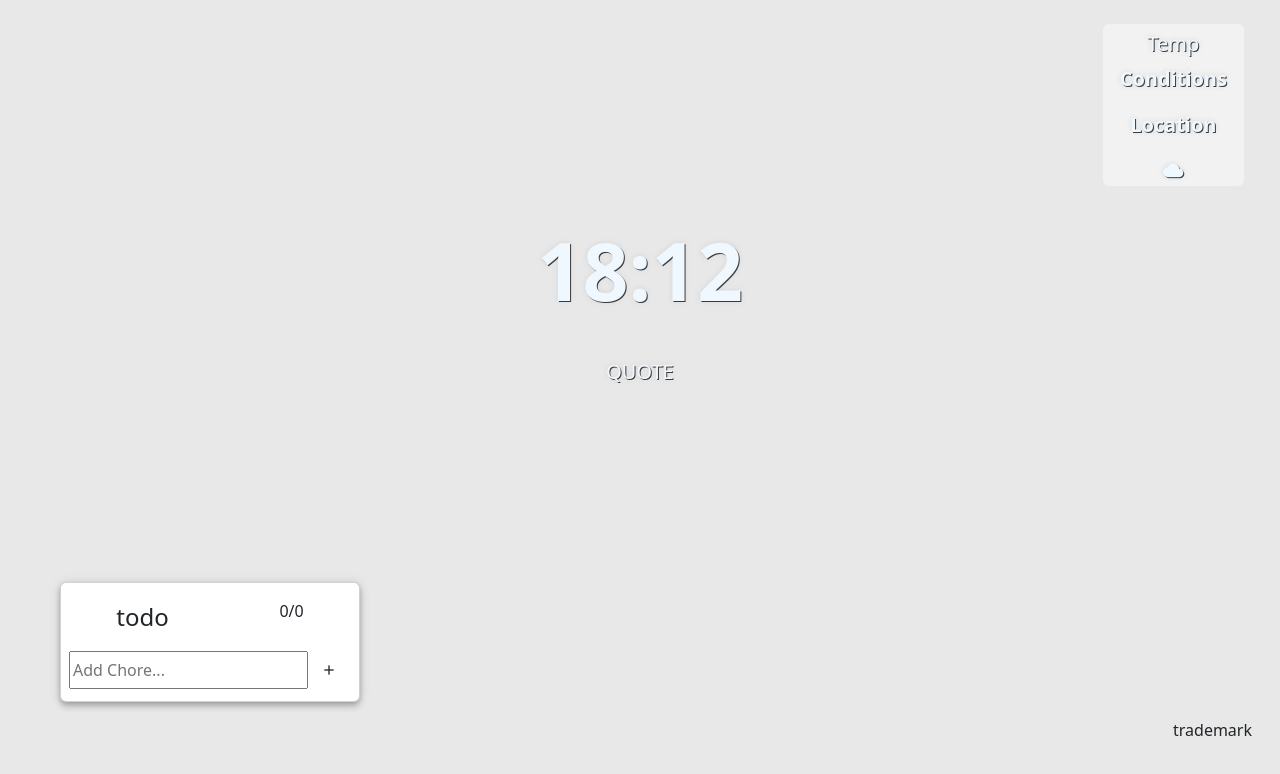
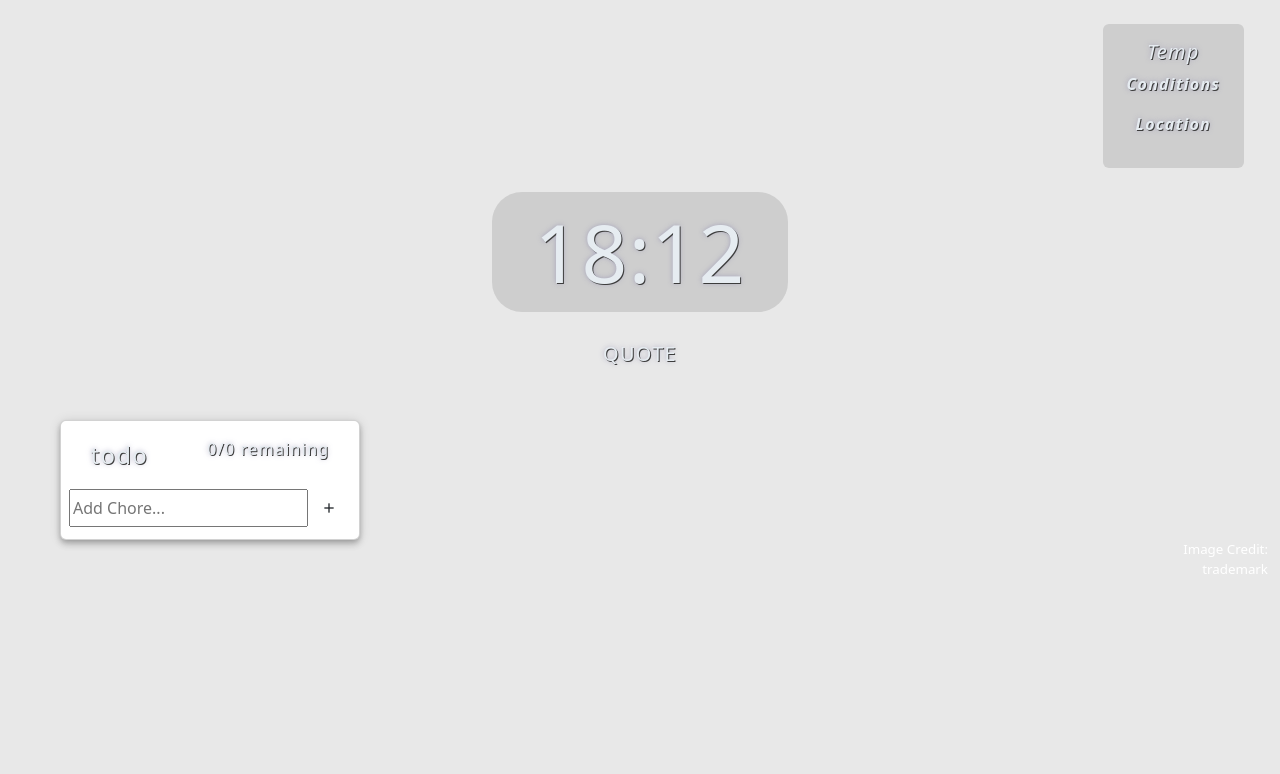
Before and after one commit to Molly-Nettleton/Inspire, a website with bundled scripts: page index.html in a window 1280 px wide. Built offline with nearby package versions, Linux system fonts and the light colour scheme; no server answers; a script that the page names is missing.

Commit message:
commit 2

```diff
--- a/app/Controllers/ClocksController.js
+++ b/app/Controllers/ClocksController.js
@@ -2,7 +2,7 @@ import { setHTML } from "../Utils/Writer.js";
 
 function _setTime() {
   let today = new Date();
-  let clock = today.getHours() + ":" + today.getMinutes();
+  let clock = today.getHours() + ":" + today.getMinutes().toString().padStart(2,'0');
 
   setHTML('clock', clock)
 }
--- a/app/Controllers/ListsController.js
+++ b/app/Controllers/ListsController.js
@@ -2,13 +2,15 @@ import { appState } from "../AppState.js";
 import { sandboxServer } from "../Services/AxiosService.js";
 import { listsService } from "../Services/ListsService.js";
 import { getFormData } from "../Utils/FormHandler.js";
-import { setHTML} from "../Utils/Writer.js";
+import { setHTML, setText} from "../Utils/Writer.js";
 import { Pop } from "../Utils/Pop.js"
 
 function _drawListItems() {
    let template = ''
    appState.lists.forEach(l => template += l.ListItemTemplate)
-   setHTML('list-items', template)
+  setHTML('list-items', template)
+  let toggled = appState.lists.filter(t => t.completed == false)
+  setText('completed', toggled.length)
 }
 
 export class ListsController{
@@ -32,7 +34,8 @@ export class ListsController{
     const form = window.event.target
     let formData = getFormData(form)
     await listsService.addListItems(formData)
-
+    // @ts-ignore
+    form.reset()
     } catch (error) {
       console.log('[addListItems]', error);
     }
--- a/app/Controllers/WeathersController.js
+++ b/app/Controllers/WeathersController.js
@@ -4,9 +4,10 @@ import { setHTML, setText } from "../Utils/Writer.js"
 
 function _drawWeather() {
   let weather = appState.weather
-  setText('temp', weather.temp)
+  setText('temp', ((weather.temp-273.15)*9/5+32).toFixed(2))
   setText('conditions', weather.conditions)
   setText('location', weather.location)
+  setHTML('weather-icon', weather.iconTemplate)
 }
 
 export class WeathersController{
--- a/app/Models/Weather.js
+++ b/app/Models/Weather.js
@@ -2,7 +2,13 @@ export class Weather{
 
   constructor(data) {
     this.temp = data.main.temp
-    this.conditions = data.weather.main
+    this.conditions = data.weather[0].description
     this.location = data.name
+    this.icon = data.weather[0].icon
+  }
+
+  get iconTemplate() {
+    return /*html*/`
+  <img src="https://openweathermap.org/img/wn/${this.icon}.png" alt="weather icon" id="weathericon">`
   }
 }
--- a/assets/style/style.css
+++ b/assets/style/style.css
@@ -12,9 +12,14 @@ body{
 }
 
 .card {
-  background-color: rgba(255, 255, 255, 0.432);
+  background-color: rgba(169, 169, 169, 0.420);
   width: fit-content;
 
+}
+
+.trademark{
+  color: white;
+  font-size: smaller;
 }
 
 .quotes{
@@ -22,19 +27,27 @@ body{
 }
 
 .weather{
-  background-color: rgba(255, 255, 255, 0.432);
-   font-size: 20px;
-
+   background-color: rgba(169, 169, 169, 0.420);
+   font-size: 16px;
+   font-style: italic;
+   max-height: 10rem;
+   border-radius: 10px;
+   font-weight: 600;
 }
 
 
 .clock{
+  margin-left: 30rem;
+  margin-right: 30rem;
   font-size: 80px;
+  background-color: rgba(169, 169, 169, 0.420);
+  border-radius: 30px;
 }
 
 .text-shadow{
-  color: aliceblue;
-  text-shadow: 1px 1px rgb(59, 59, 59), 0px 0px 5px rgba(204, 204, 204, 0.719);
-  font-weight: bolder;
+    color: rgb(230, 236, 241);
+  text-shadow: 1px 1px rgb(61, 61, 61), 0px 0px 5px rgba(149, 146, 180, 0.719);
+  letter-spacing: 0.08rem;
+
   /* letter-spacing: 0.08rem; */
 }
--- a/index.html
+++ b/index.html
@@ -38,11 +38,11 @@
         <div class="col-10"></div>
         <div class="col-2">
           <div class="p-4">
-            <div class="weather text-shadow pt-2 glass rounded text-center">
+            <div class="weather text-shadow glass rounded text-center p-3">
               <h5 id="temp">Temp</h5>
               <p id="conditions">Conditions</p>
               <p id="location">Location</p>
-              <i class="mdi mdi-cloud"></i>
+              <span id="weather-icon"></span>
             </div>
           </div>
         </div>
@@ -67,15 +67,12 @@
       </div>
 
       <div class="row">
-        <div class="col-12"><br><br><br><br><br><br></div>
-      </div>
-      <div class="row">
         <!-- NOTE CARD START  -->
-        <div class="col-12 col-md-4 ms-5">
-          <div class="card elevation-5 rounded">
+        <div class="col-12 col-md-4 ms-5 text-shadow">
+          <div class="card elevation-5   rounded">
             <div class="d-flex card-title justify-content-around">
               <div class="text-center bulletin-font fs-4 mt-3" id="listname">todo</div>
-              <div class="mt-3">0/0</div>
+              <div class="mt-3"><span id="completed">0/0</span> remaining</div>
             </div>
             <div class="px-3" id="list-items">
 
@@ -107,7 +104,8 @@
 
       <div class="row">
         <div class="col-12 text-end">
-          <div id="trademark-place" class="m-3">trademark</div>
+          <div class="trademark">Image Credit:</div>
+          <div id="trademark-place" class="trademark">trademark</div>
         </div>
       </div>
     </div>
```
